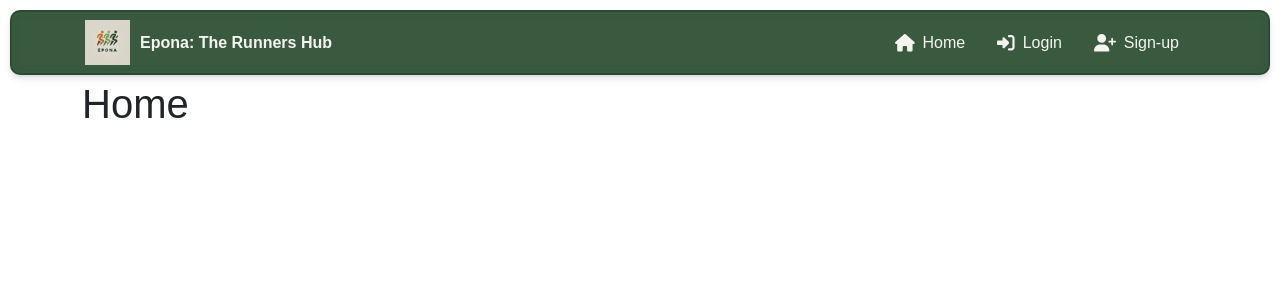
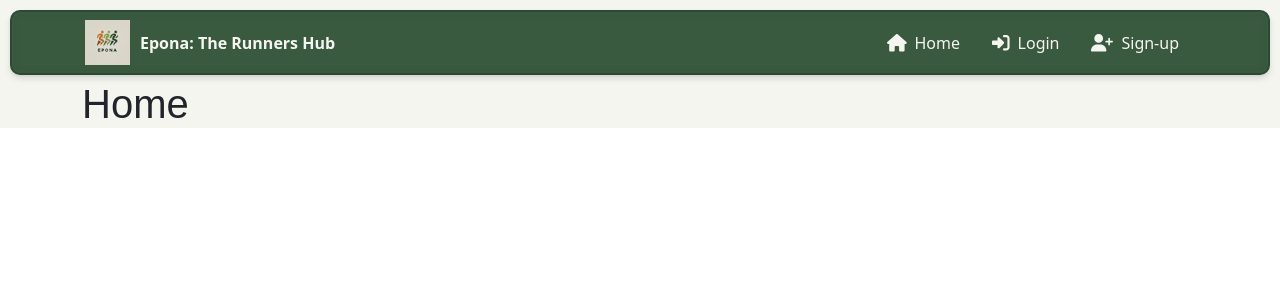
Before and after one commit to Fantomen31/epona-react, a React (Create React App) app in the folder epona-frontend/: page / in a window 1280 px wide. Shown: the top 300 px of the page. Built offline with nearby package versions, Linux system fonts and the light colour scheme.

Commit message:
added a universal background color to the main app div

```diff
--- a/epona-frontend/src/App.js
+++ b/epona-frontend/src/App.js
@@ -9,9 +9,9 @@ import { Route, Routes } from 'react-router-dom';
 
 function App() {
   return (
-  <div className={styles.app}>
+  <div className={styles.appBackground}>
         <NavBar />
-        <Container>
+        <Container className={styles.app}>
           <Routes>
             <Route path="/" element={<h1>Home</h1>} />
             <Route path="/login" element={<h1>Login</h1>} />
--- a/epona-frontend/src/App.module.css
+++ b/epona-frontend/src/App.module.css
@@ -1,3 +1,7 @@
+.appBackground {
+  background-color: #F5F5F0;
+}
+
 .app {
     font-family: Arial, sans-serif;
     padding-top: 80px;
```
